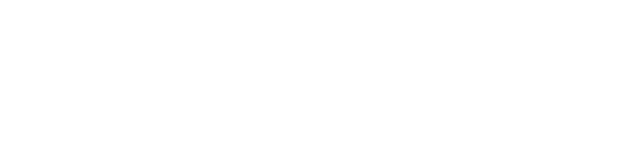
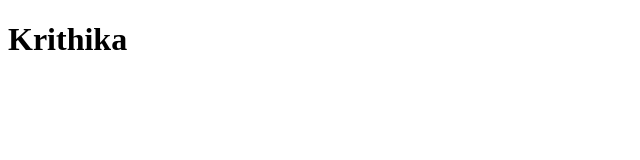
Before and after one commit to 28-tharunigaa/eg, a plain HTML site: page index.html in a window 1280 px wide. Shown: the whole page, without its empty margins (0-640 px from the left). Drawn offline with Linux system fonts and the light colour scheme.

Commit message:
Update index.html

```diff
--- a/index.html
+++ b/index.html
@@ -6,6 +6,6 @@
     <title>Document</title>
 </head>
 <body>
-
+    <h1>Krithika</h1>
 </body>
 </html>
```
